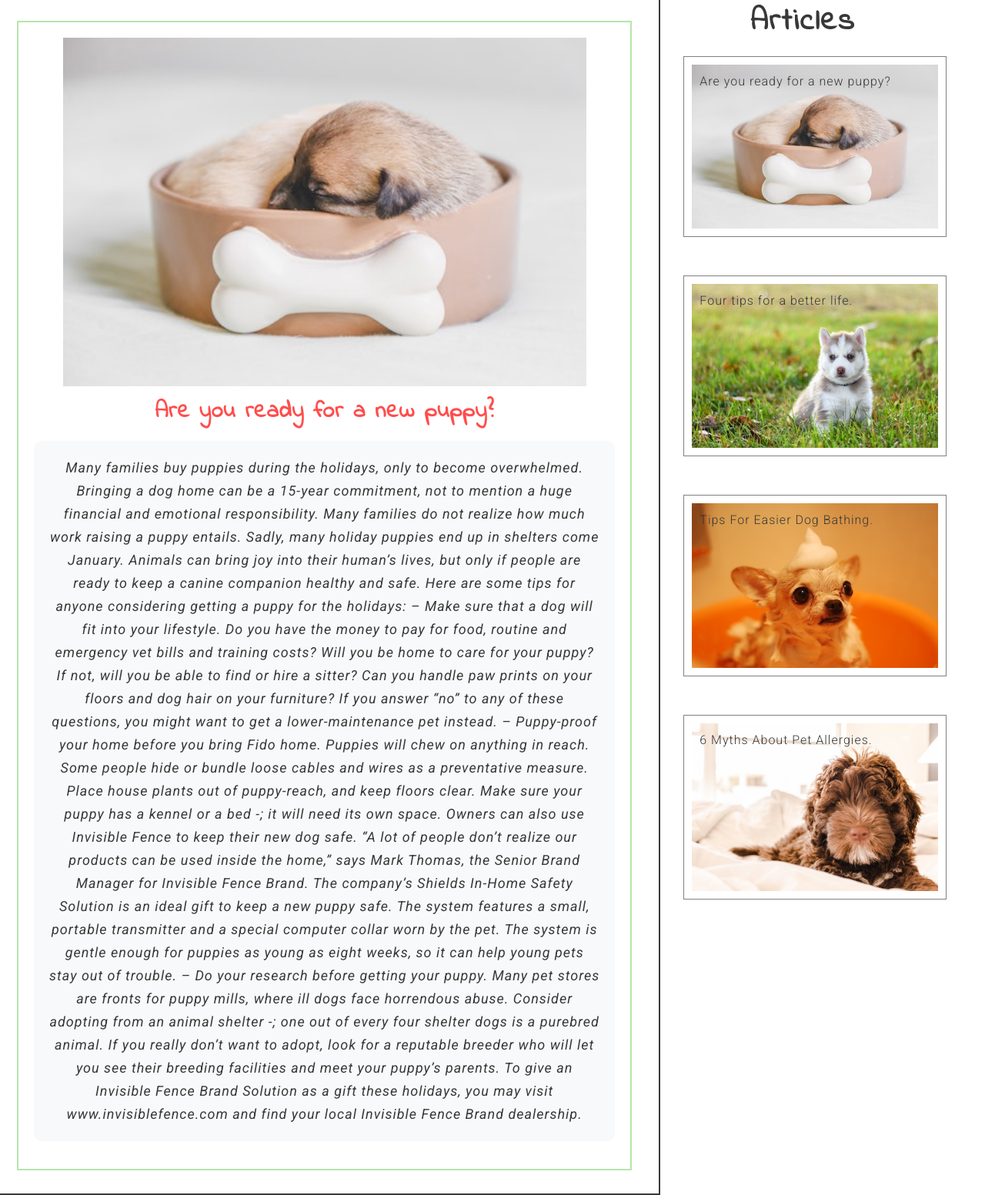
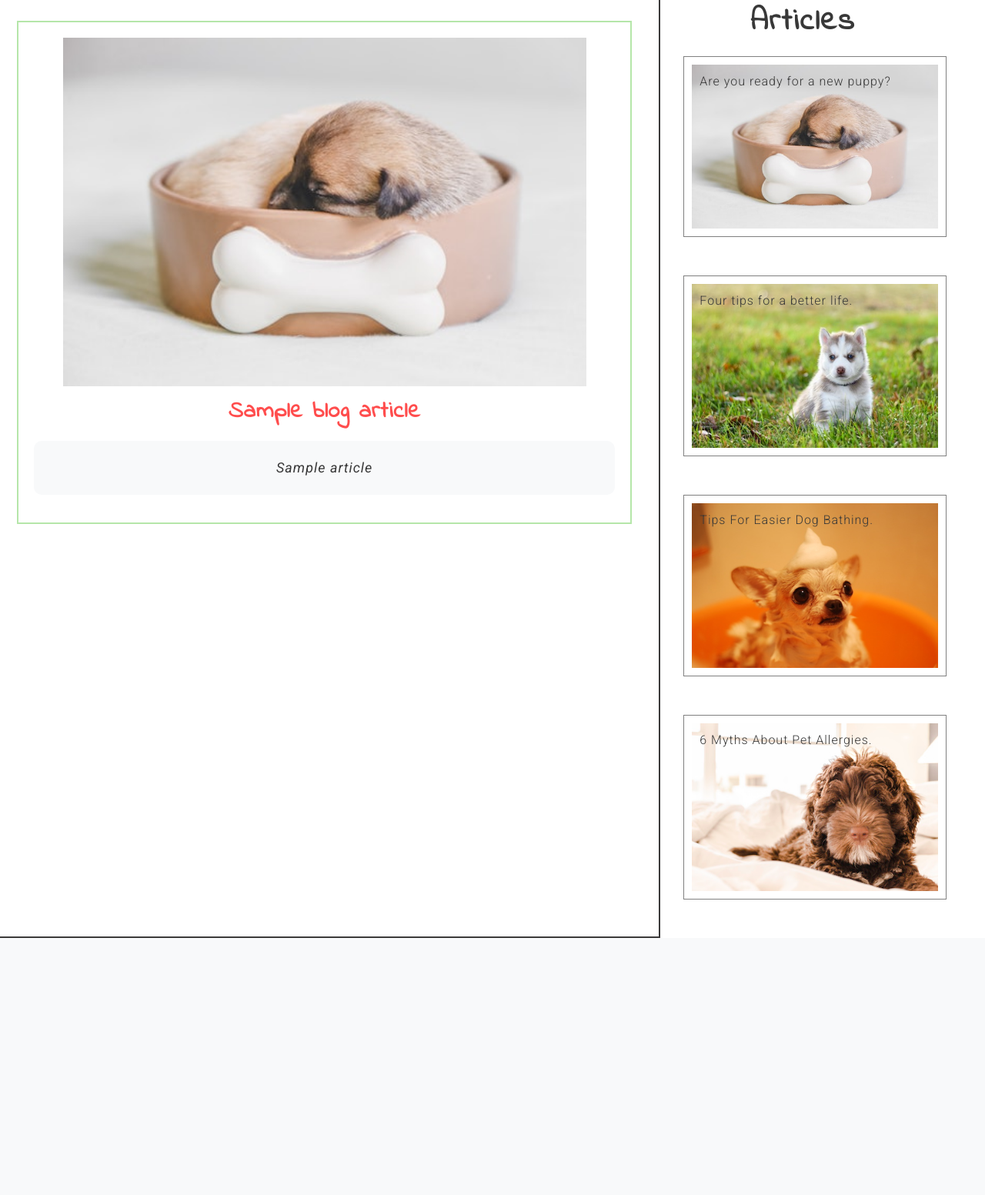
Before and after one commit to TheoNorris/the-odd-dog-blog, a Flask app: page /newpuppy in a window 1280 px wide. Shown: the part 611-2164 px from the top of the page at 77% size. After the commit the page ends 1830 px from the top, so only its background shows below. Run offline with Flask 2, Linux system fonts and the light colour scheme; a database or web service that is not in the repository returns one stand-in record (values such as "Sample title"); some libraries are stand-ins or nearby versions; some web fonts are replaced.

Commit message:
refactored all article html's into one html

```diff
--- a/app.py
+++ b/app.py
@@ -23,7 +23,7 @@ def index():
 def discussions():
     all_categories = mongo.db.categories.find()
     comments = mongo.db.comments.find()
-    return render_template('health.html', comments=comments,
+    return render_template('discussions.html', comments=comments,
                            now=datetime.now().strftime("%D, %H:%M"),
                            categories=all_categories)
 
@@ -60,8 +60,9 @@ def food():
 def goodboy():
     image = url_for('static', filename='images/man-training-a-rottweiler.jpg')
     blog_articles = mongo.db.blog_articles.find_one({'blog_title':
-                                                 'How to turn a bad pooch into a good boy.'})
-    return render_template('blogpost.html', blog_articles=blog_articles, image=image)
+                                                     'How to turn a bad pooch into a good boy.'})
+    return render_template('blogpost.html',
+                           blog_articles=blog_articles, image=image)
 
 
 @app.route('/badbreath')
@@ -69,8 +70,8 @@ def badbreath():
     image = url_for('static', filename='images/english-bulldog.jpg')
     blog_articles = mongo.db.blog_articles.find_one({'blog_title':
                                                      "Is your dogs bad breath doggin' you?"})
-    return render_template('blogpost.html', blog_articles=blog_articles,
-                           image=image)
+    return render_template('blogpost.html',
+                           blog_articles=blog_articles, image=image)
 
 
 @app.route('/chewed_couch')
@@ -78,25 +79,45 @@ def chewed_couch():
     image = url_for('static', filename='images/shih-tzu.jpg')
     blog_articles = mongo.db.blog_articles.find_one({'blog_title':
                                                      'Put a stop to the chewed up couch.'})
-    return render_template('blogpost.html', blog_articles=blog_articles,
-                           image=image)
+    return render_template('blogpost.html', blog_articles=
+                           blog_articles, image=image)
 
 
 @app.route('/newpuppy')
 def newpuppy():
-    return render_template('newpuppy.html')
+    image = url_for('static', filename='images/puppy-sleeping.jpg')
+    blog_articles = mongo.db.blog_articles.find_one({'blog_title':
+                                                     'Are you ready for a new puppy?'})
+    return render_template('articles.html',
+                           blog_articles=blog_articles, image=image)
+
 
 @app.route('/better_life')
 def better_life():
-    return render_template('better_life.html')
+    image = url_for('static', filename='images/siberian-husky.jpg')
+    blog_articles = mongo.db.blog_articles.find_one({'blog_title':
+                                                     'Four tips for a better life.'})
+    return render_template('articles.html',
+                           blog_articles=blog_articles, image=image)
+
 
 @app.route('/dog_bathing')
 def dog_bathing():
-    return render_template('dog_bathing.html')
+    image = url_for('static', filename='images/chihuahua.jpg')
+    blog_articles = mongo.db.blog_articles.find_one({'blog_title':
+                                                     'Tips for easier dog bathing.'})
+    return render_template('articles.html',
+                           blog_articles=blog_articles, image=image)
+
 
 @app.route('/pet_allergies')
 def pet_allergies():
-    return render_template('pet_allergies.html')
+    image = url_for('static', filename='images/portuguese-water-dog.jpg')
+    blog_articles = mongo.db.blog_articles.find_one({'blog_title':
+                                                     '6 Myths About Pet Allergies.'})
+    return render_template('articles.html', blog_articles=blog_articles,
+                           image=image)
+
 
 
 @app.route('/start_discussion')
@@ -153,10 +174,10 @@ def delete_discussion(comment_id):
     return redirect(url_for('discussions'))
 
 
-@app.route('/add_comment/<comment_id>')
-def add_comment(comment_id):
+@app.route('/discussions_thread/<comment_id>')
+def discussions_thread(comment_id):
     the_comment = mongo.db.comments.find_one({"_id": ObjectId(comment_id)})
-    return render_template('add_comment.html',
+    return render_template('discussions_thread.html',
                            now=datetime.now().strftime("%D, %H:%M"),
                            comment=the_comment)
 
--- /dev/null
+++ b/templates/articles.html
@@ -0,0 +1,21 @@
+{% extends 'base.html' %} {% block homepage %}
+<div class="picture-div">
+  <img
+    class="hero-image"
+    src="{{url_for('static', filename='images/smiling-woman.jpg')}}"
+    alt="Smiling woman with dog"
+  />
+</div>
+{% endblock %} {% block content %}
+<div class="blog-div">
+  <img
+    class="blog-image"
+    src="{{ image }}"
+    alt="Dog"
+  />
+  <h2 class="blog-title">{{ blog_articles.blog_title }}</h2>
+  <p class="article-text">
+  {{ blog_articles.article }}
+  </p>
+</div>
+{% endblock %}
--- a/templates/discussions.html
+++ b/templates/discussions.html
@@ -171,15 +171,15 @@
     {% if comment.cant_delete %}
 
     <a
-      href="{{ url_for('add_comment', comment_id=comment._id )}}"
+      href="{{ url_for('discussions_thread', comment_id=comment._id )}}"
       class="interactive-buttons"
-      >comment</a
+      >Comment</a
     >
 
     {% else %}
 
     <a
-      href="{{ url_for('add_comment', comment_id=comment._id )}}"
+      href="{{ url_for('discussions_thread', comment_id=comment._id )}}"
       class="interactive-buttons"
       >Comment</a
     >
--- a/templates/filtering.html
+++ b/templates/filtering.html
@@ -4,7 +4,7 @@
   <img
     class="discussions-image"
     src="{{ image }}"
-    alt="Yorkshire-Terrier"
+    alt="Dog"
   />
 
   <label id="discussion-label">Start a discussion here</label>
@@ -161,7 +161,7 @@
     {% if comment.cant_delete %}
 
     <a
-      href="{{ url_for('add_comment', comment_id=comment._id )}}"
+      href="{{ url_for('discussions_thread', comment_id=comment._id )}}"
       class="interactive-buttons"
       >Comment</a
     >
@@ -169,7 +169,7 @@
     {% else %}
 
     <a
-      href="{{ url_for('add_comment', comment_id=comment._id )}}"
+      href="{{ url_for('discussions_thread', comment_id=comment._id )}}"
       class="interactive-buttons"
       >comment</a
     >
--- a/templates/newpuppy.html
+++ /dev/null
@@ -1,51 +0,0 @@
-{% extends 'base.html' %} {% block homepage %}
-<div class="picture-div">
-  <img
-    class="hero-image"
-    src="{{url_for('static', filename='images/smiling-woman.jpg')}}"
-    alt="Smiling woman with dog"
-  />
-</div>
-{% endblock %} {% block content %}
-<div class="blog-div">
-  <img
-    class="blog-image"
-    src="{{url_for('static', filename='images/puppy-sleeping.jpg')}}"
-    alt="Puppy Sleeping"
-  />
-  <h2 class="blog-title">Are you ready for a new puppy?</h2>
-  <p class="article-text">
-    Many families buy puppies during the holidays, only to become overwhelmed.
-    Bringing a dog home can be a 15-year commitment, not to mention a huge
-    financial and emotional responsibility. Many families do not realize how
-    much work raising a puppy entails. Sadly, many holiday puppies end up in
-    shelters come January. Animals can bring joy into their human’s lives, but
-    only if people are ready to keep a canine companion healthy and safe. Here
-    are some tips for anyone considering getting a puppy for the holidays: –
-    Make sure that a dog will fit into your lifestyle. Do you have the money to
-    pay for food, routine and emergency vet bills and training costs? Will you
-    be home to care for your puppy? If not, will you be able to find or hire a
-    sitter? Can you handle paw prints on your floors and dog hair on your
-    furniture? If you answer “no” to any of these questions, you might want to
-    get a lower-maintenance pet instead. – Puppy-proof your home before you
-    bring Fido home. Puppies will chew on anything in reach. Some people hide or
-    bundle loose cables and wires as a preventative measure. Place house plants
-    out of puppy-reach, and keep floors clear. Make sure your puppy has a kennel
-    or a bed -; it will need its own space. Owners can also use Invisible Fence
-    to keep their new dog safe. “A lot of people don’t realize our products can
-    be used inside the home,” says Mark Thomas, the Senior Brand Manager for
-    Invisible Fence Brand. The company’s Shields In-Home Safety Solution is an
-    ideal gift to keep a new puppy safe. The system features a small, portable
-    transmitter and a special computer collar worn by the pet. The system is
-    gentle enough for puppies as young as eight weeks, so it can help young pets
-    stay out of trouble. – Do your research before getting your puppy. Many pet
-    stores are fronts for puppy mills, where ill dogs face horrendous abuse.
-    Consider adopting from an animal shelter -; one out of every four shelter
-    dogs is a purebred animal. If you really don’t want to adopt, look for a
-    reputable breeder who will let you see their breeding facilities and meet
-    your puppy’s parents. To give an Invisible Fence Brand Solution as a gift
-    these holidays, you may visit www.invisiblefence.com and find your local
-    Invisible Fence Brand dealership.
-  </p>
-</div>
-{% endblock %}
```
Also changed, not shown: templates/better_life.html (deleted, +0 -49 lines), templates/dog_bathing.html (deleted, +0 -51 lines), templates/pet_allergies.html (deleted, +0 -54 lines), templates/discussions_thread.html (renamed from templates/add_comment.html).
